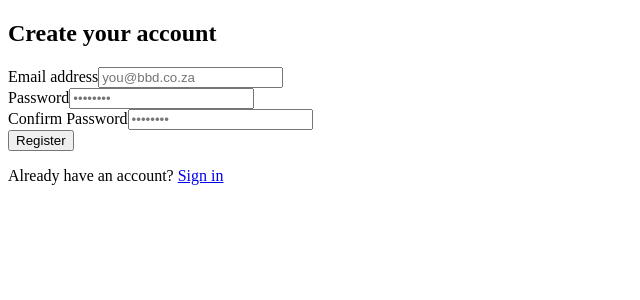
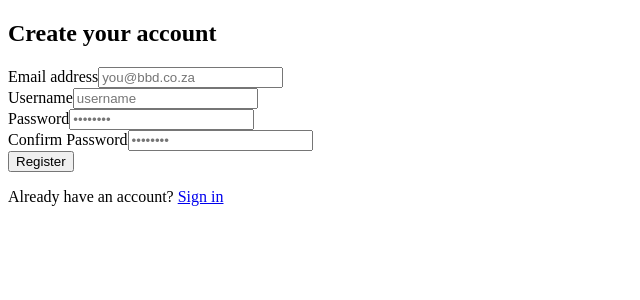
Before and after one commit to Security-Level-Up-Team-4/todo-application, a React (Vite) app in the folder frontend/: page /register in a window 1280 px wide. Shown: the top 300 px of the page, without its empty margins (0-640 px from the left). Built offline with nearby package versions, Linux system fonts and the light colour scheme; the HTML template or start-up script is replaced by a standard one.

Commit message:
Register and Login pages complete

```diff
--- a/frontend/src/pages/Login.tsx
+++ b/frontend/src/pages/Login.tsx
@@ -1,31 +1,36 @@
 import { Link } from "react-router-dom";
+import { useState } from "react";
+function Login() {
+  const [email, setEmail] = useState("");
+  const [password, setPassword] = useState("");
 
-function Login() {
+  const handleSubmit = (e: React.FormEvent<HTMLFormElement>) => {
+    e.preventDefault();
+    console.log(email, password);
+  };
   return (
-    // <div className="min-h-screen flex items-center justify-center bg-gradient-to-br from-blue-100 via-purple-100 to-pink-100">
-
-    // </div>
-
     <div className="bg-white shadow-lg rounded-lg p-8 w-full max-w-md">
       <h2 className="text-3xl font-bold text-center text-gray-800 mb-6">
         Sign in to your account
       </h2>
-      <form className="space-y-5">
+      <form className="space-y-5" onSubmit={handleSubmit}>
         <div>
           <label
             htmlFor="email"
             className="block text-sm font-medium text-gray-700"
           >
-            Email address
+            Email address or username
           </label>
           <input
             type="email"
             id="email"
             name="email"
             autoComplete="email"
+            value={email}
+            onChange={(e) => setEmail(e.target.value)}
             required
             className="mt-1 block w-full px-4 py-2 border border-gray-300 rounded-md shadow-sm focus:ring-2 focus:ring-blue-400 focus:border-blue-400 outline-none"
-            placeholder="you@example.com"
+            placeholder="you@example.com or username"
           />
         </div>
         <div>
@@ -40,6 +45,8 @@ function Login() {
             id="password"
             name="password"
             autoComplete="current-password"
+            value={password}
+            onChange={(e) => setPassword(e.target.value)}
             required
             className="mt-1 block w-full px-4 py-2 border border-gray-300 rounded-md shadow-sm focus:ring-2 focus:ring-blue-400 focus:border-blue-400 outline-none"
             placeholder="••••••••"
--- a/frontend/src/pages/Registration.tsx
+++ b/frontend/src/pages/Registration.tsx
@@ -1,12 +1,31 @@
 import { Link } from "react-router-dom";
+import { useState } from "react";
+function Registration() {
+  const [email, setEmail] = useState("");
+  const [username, setUsername] = useState("");
+  const [password, setPassword] = useState("");
+  const [confirmPassword, setConfirmPassword] = useState("");
 
-function Registration() {
+  const handleSubmit = (e: React.FormEvent<HTMLFormElement>) => {
+    e.preventDefault();
+    console.log(email, username, password, confirmPassword);
+
+    if (password !== confirmPassword) {
+      alert("Passwords do not match");
+      return;
+    }
+
+    if (password.length < 8) {
+      alert("Password must be at least 8 characters long");
+      return;
+    }
+  };
   return (
     <div className="bg-white shadow-lg rounded-lg p-8 w-full max-w-md">
       <h2 className="text-3xl font-bold text-center text-gray-800 mb-6">
         Create your account
       </h2>
-      <form className="space-y-5">
+      <form className="space-y-5" onSubmit={handleSubmit}>
         <div>
           <label
             htmlFor="email"
@@ -19,9 +38,29 @@ function Registration() {
             id="email"
             name="email"
             autoComplete="email"
+            value={email}
+            onChange={(e) => setEmail(e.target.value)}
             required
             className="mt-1 block w-full px-4 py-2 border border-gray-300 rounded-md shadow-sm focus:ring-2 focus:ring-blue-400 focus:border-blue-400 outline-none"
             placeholder="you@bbd.co.za"
+          />
+        </div>
+        <div>
+          <label
+            htmlFor="email"
+            className="block text-sm font-medium text-gray-700"
+          >
+            Username
+          </label>
+          <input
+            type="name"
+            id="username"
+            name="username"
+            value={username}
+            onChange={(e) => setUsername(e.target.value)}
+            required
+            className="mt-1 block w-full px-4 py-2 border border-gray-300 rounded-md shadow-sm focus:ring-2 focus:ring-blue-400 focus:border-blue-400 outline-none"
+            placeholder="username"
           />
         </div>
         <div>
@@ -36,6 +75,8 @@ function Registration() {
             id="password"
             name="password"
             autoComplete="new-password"
+            value={password}
+            onChange={(e) => setPassword(e.target.value)}
             required
             className="mt-1 block w-full px-4 py-2 border border-gray-300 rounded-md shadow-sm focus:ring-2 focus:ring-blue-400 focus:border-blue-400 outline-none"
             placeholder="••••••••"
@@ -53,6 +94,8 @@ function Registration() {
             id="confirmPassword"
             name="confirmPassword"
             autoComplete="new-password"
+            value={confirmPassword}
+            onChange={(e) => setConfirmPassword(e.target.value)}
             required
             className="mt-1 block w-full px-4 py-2 border border-gray-300 rounded-md shadow-sm focus:ring-2 focus:ring-blue-400 focus:border-blue-400 outline-none"
             placeholder="••••••••"
```
